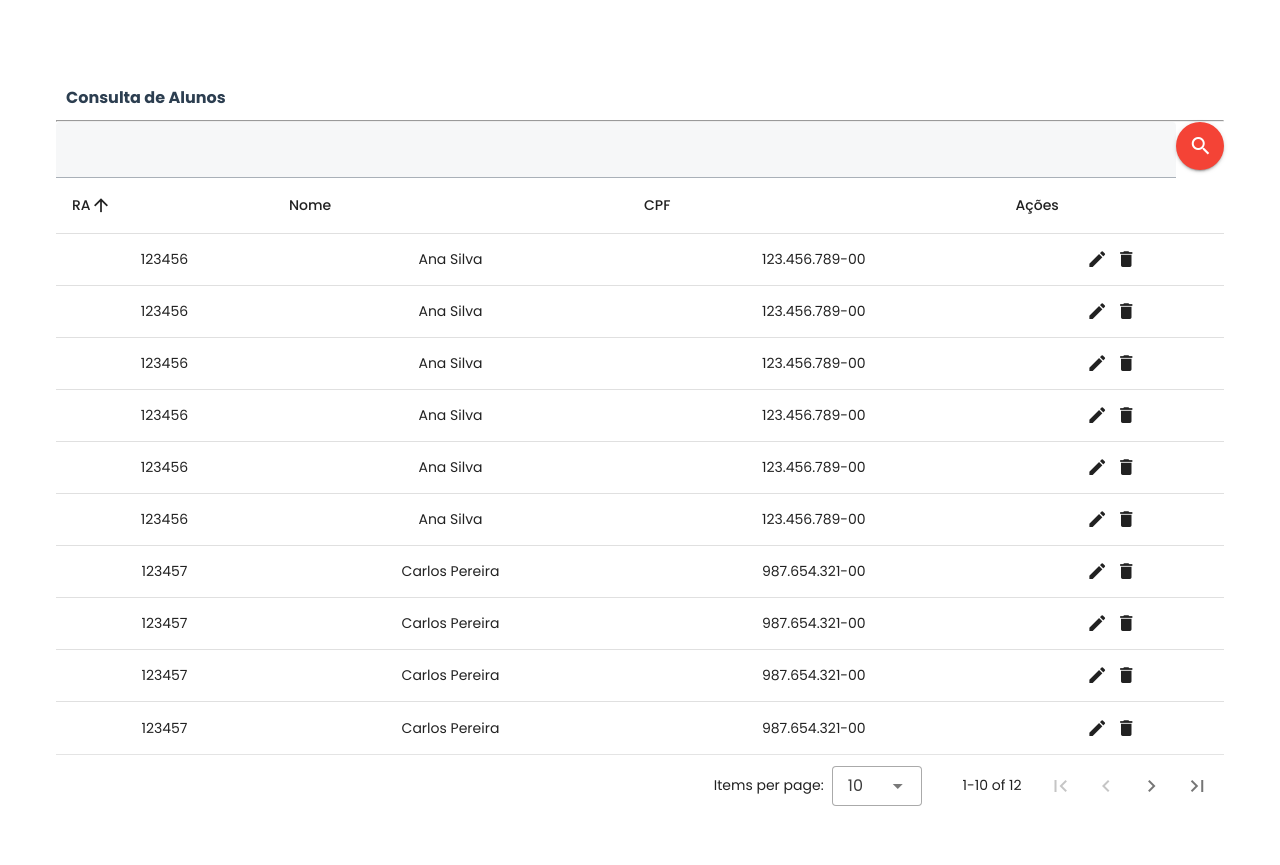
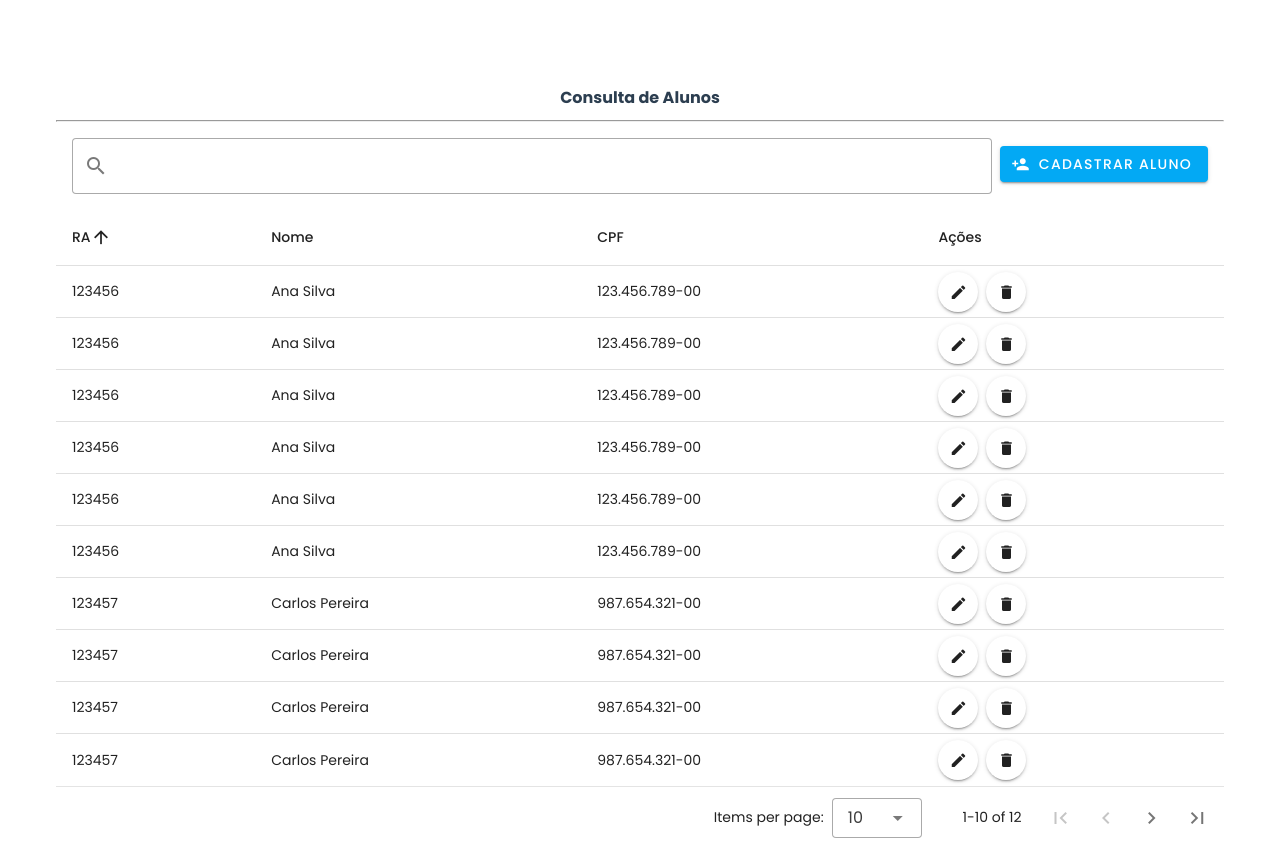
Before and after one commit to igormieski27/challenge-frontend, a Vue app: page /student-list in a window 1280 px wide. Before the commit the page ends 833 px from the top, so only its background shows below. Built offline with nearby package versions, Linux system fonts and the light colour scheme.

Commit message:
Tela de criação de estudante

```diff
--- a/src/router.js
+++ b/src/router.js
@@ -3,6 +3,8 @@ import LoginView from "./views/auth/LoginView";
 import RegisterView from "./views/auth/RegisterView";
 import MainView from "./views/crud/MainView";
 import StudentList from "./views/crud/student/StudentList";
+import StudentCreate from "./views/crud/student/StudentCreate";
+
 const routeInfos = [
   {
     path: "/",
@@ -21,6 +23,11 @@ const routeInfos = [
     name: "StudentList",
     component: StudentList,
   },
+  {
+    path: "/student-create",
+    name: "StudentCreate",
+    component: StudentCreate,
+  },
 ];
 
 const router = createRouter({
--- a/src/views/auth/RegisterView.vue
+++ b/src/views/auth/RegisterView.vue
@@ -18,19 +18,19 @@
           <v-card-text>
             <v-form @submit.prevent="register">
               <v-text-field
-                v-model="name"
+                v-model="user.name"
                 label="Nome"
                 outlined
                 required
               ></v-text-field>
               <v-text-field
-                v-model="email"
+                v-model="user.email"
                 label="E-mail"
                 outlined
                 required
               ></v-text-field>
               <v-text-field
-                v-model="password"
+                v-model="user.password"
                 label="Senha"
                 type="password"
                 outlined
@@ -38,7 +38,7 @@
                 :rules="[passwordRules]"
               ></v-text-field>
               <v-text-field
-                v-model="confirmPassword"
+                v-model="user.confirmPassword"
                 label="Confirmar Senha"
                 type="password"
                 outlined
@@ -49,7 +49,12 @@
                 type="submit"
                 block
                 color="primary"
-                :disabled="!name || !email || !password || !confirmPassword"
+                :disabled="
+                  !user.name ||
+                  !user.email ||
+                  !user.password ||
+                  !user.confirmPassword
+                "
               >
                 Cadastrar
               </v-btn>
@@ -68,10 +73,12 @@ export default {
   name: "RegisterView",
   data() {
     return {
-      name: "",
-      email: "",
-      password: "",
-      confirmPassword: "",
+      user: {
+        name: "",
+        email: "",
+        password: "",
+        confirmPassword: "",
+      },
     };
   },
   computed: {
@@ -91,30 +98,27 @@ export default {
     confirmPasswordRules() {
       return [
         (value) => !!value || "Por favor, confirme sua senha",
-        (value) => value === this.password || "As senhas não coincidem",
+        (value) => value === this.user.password || "As senhas não coincidem",
       ];
     },
   },
   methods: {
     register() {
-      if (
-        !this.name ||
-        !this.email ||
-        !this.password ||
-        !this.confirmPassword
-      ) {
+      const { name, email, password, confirmPassword } = this.user;
+
+      if (!name || !email || !password || !confirmPassword) {
         alert("Por favor, preencha todos os campos.");
         return;
       }
-      console.log("Nome:", this.name);
-      console.log("Email:", this.email);
-      console.log("Senha:", this.password);
-      console.log("Confirmação de Senha:", this.confirmPassword);
+      console.log("Nome:", name);
+      console.log("Email:", email);
+      console.log("Senha:", password);
+      console.log("Confirmação de Senha:", confirmPassword);
 
-      this.name = "";
-      this.email = "";
-      this.password = "";
-      this.confirmPassword = "";
+      this.user.name = "";
+      this.user.email = "";
+      this.user.password = "";
+      this.user.confirmPassword = "";
       router.push("/");
     },
   },
--- a/src/views/crud/MainView.vue
+++ b/src/views/crud/MainView.vue
@@ -20,7 +20,7 @@
         </v-app-bar>
 
         <!-- Conteúdo da página principal -->
-        <component :is="currentComponent"></component>
+        <component :is="currentComponent" @navigateTo="navigateTo"></component>
       </v-container>
     </v-main>
     <!-- Menu lateral -->
@@ -62,7 +62,6 @@ export default {
   },
   methods: {
     navigateTo(componentName) {
-      // Navegar para a rota específica ao clicar em um item do menu
       this.currentComponent = componentName;
     },
   },
--- /dev/null
+++ b/src/views/crud/student/StudentCreate.vue
@@ -0,0 +1,89 @@
+<template>
+  <v-container>
+    <v-row>
+      <v-col cols="12">
+        <div style="display: flex; flex-direction: row; padding: 10px">
+          <h4>Cadastro de Aluno</h4>
+        </div>
+        <hr />
+      </v-col>
+    </v-row>
+    <v-card-text>
+      <v-form @submit.prevent="register">
+        <v-text-field
+          v-model="newStudent.name"
+          label="Nome"
+          outlined
+          required
+        ></v-text-field>
+        <v-text-field
+          v-model="newStudent.email"
+          label="E-mail"
+          outlined
+          required
+        ></v-text-field>
+        <v-text-field
+          v-model="newStudent.cpf"
+          label="Senha"
+          type="password"
+          outlined
+          required
+        ></v-text-field>
+        <v-btn
+          type="submit"
+          block
+          color="primary"
+          :disabled="!newStudent.name || !newStudent.email || !newStudent.cpf"
+        >
+          Cadastrar
+        </v-btn>
+      </v-form>
+    </v-card-text>
+  </v-container>
+</template>
+
+<script>
+export default {
+  name: "StudentCreate",
+  data() {
+    return {
+      newStudent: {
+        name: "",
+        email: "",
+        cpf: "",
+      },
+    };
+  },
+  methods: {
+    editStudent(id) {
+      // Lógica para editar estudante
+      alert(`Editar estudante ${id}`);
+    },
+    deleteStudent(id) {
+      // Lógica para remover estudante
+      alert(`Remover estudante ${id}`);
+    },
+  },
+};
+</script>
+
+<style scoped>
+/* Adicione seus estilos aqui. Exemplo: */
+.table-actions button {
+  margin-right: 8px;
+}
+
+.v-icon {
+  transition: all 0.3s ease; /* Smooth transition for size and color */
+}
+
+.edit-icon:hover {
+  color: #2266ff; /* Color change on hover */
+  transform: scale(1.2); /* Slightly larger */
+}
+
+.delete-icon:hover {
+  color: red; /* Color change on hover */
+  transform: scale(1.2); /* Slightly larger */
+}
+</style>
--- a/src/views/crud/student/StudentList.vue
+++ b/src/views/crud/student/StudentList.vue
@@ -2,47 +2,71 @@
   <v-container>
     <v-row>
       <v-col cols="12">
-        <div style="display: flex; flex-direction: row; padding: 10px">
+        <div style="padding: 10px">
           <h4>Consulta de Alunos</h4>
         </div>
         <hr />
-        <div style="display: flex">
-          <v-text-field
-            label="Buscar aluno"
-            single-line
-            hide-details
-          ></v-text-field>
-          <v-btn color="primary" icon @click="deleteStudent(student.id)">
-            <i class="material-icons">search</i>
-          </v-btn>
-        </div>
       </v-col>
     </v-row>
+    <v-card style="border: none; box-shadow: none">
       <template v-slot:text>
+        <div style="display: flex; align: center">
           <v-text-field
             v-model="search"
-        label="Search"
+            label="Pesquisar aluno (RA, Nome ou CPF)"
             prepend-inner-icon="mdi-magnify"
             variant="outlined"
             hide-details
             single-line
+            class="w-50"
           ></v-text-field>
+
+          <v-btn
+            class="w-20 ml-2 mt-2"
+            color="accent"
+            prepend-icon="mdi-account-plus"
+            @click="changeComponent('StudentCreate')"
+          >
+            <template v-slot:prepend>
+              <v-icon></v-icon>
+            </template>
+            Cadastrar Aluno
+          </v-btn>
+        </div>
       </template>
       <v-data-table
         :headers="headers"
         :items="students"
         :sort-by="[{ key: 'ra', order: 'asc' }]"
         :search="search"
+        class="text-left"
       >
         <template v-slot:[`item.actions`]="{ item }">
-        <v-icon class="me-2 edit-icon" @click="editItem(item)"
-          >mdi-pencil</v-icon
+          <v-tooltip location="bottom">
+            <template v-slot:activator="{ props }">
+              <v-btn size="small" class="mr-2 edit-icon" icon v-bind="props">
+                <v-icon> mdi-pencil </v-icon>
+              </v-btn>
+            </template>
+            <span>Editar</span>
+          </v-tooltip>
+          <v-tooltip location="bottom">
+            <template v-slot:activator="{ props }">
+              <v-btn
+                size="small"
+                icon
+                v-bind="props"
+                @click="editStudent(item)"
+                class="delete-icon"
               >
-        <v-icon class="delete-icon" @click="deleteItem(item)"
-          >mdi-delete</v-icon
-        >
+                <v-icon> mdi-delete </v-icon>
+              </v-btn>
+            </template>
+            <span>Remover</span>
+          </v-tooltip>
         </template>
       </v-data-table>
+    </v-card>
   </v-container>
 </template>
 
@@ -77,6 +101,7 @@ export default {
         { title: "CPF", key: "cpf", sortable: false },
         { title: "Ações", key: "actions", sortable: false },
       ],
+      currentComponent: null,
     };
   },
   methods: {
@@ -87,6 +112,9 @@ export default {
     deleteStudent(id) {
       // Lógica para remover estudante
       alert(`Remover estudante ${id}`);
+    },
+    changeComponent(componentName) {
+      this.$emit("navigateTo", componentName);
     },
   },
 };
@@ -104,11 +132,9 @@ export default {
 
 .edit-icon:hover {
   color: #2266ff; /* Color change on hover */
-  transform: scale(1.2); /* Slightly larger */
 }
 
 .delete-icon:hover {
   color: red; /* Color change on hover */
-  transform: scale(1.2); /* Slightly larger */
 }
 </style>
```
Lines whose indentation alone changed are shown as unchanged.
